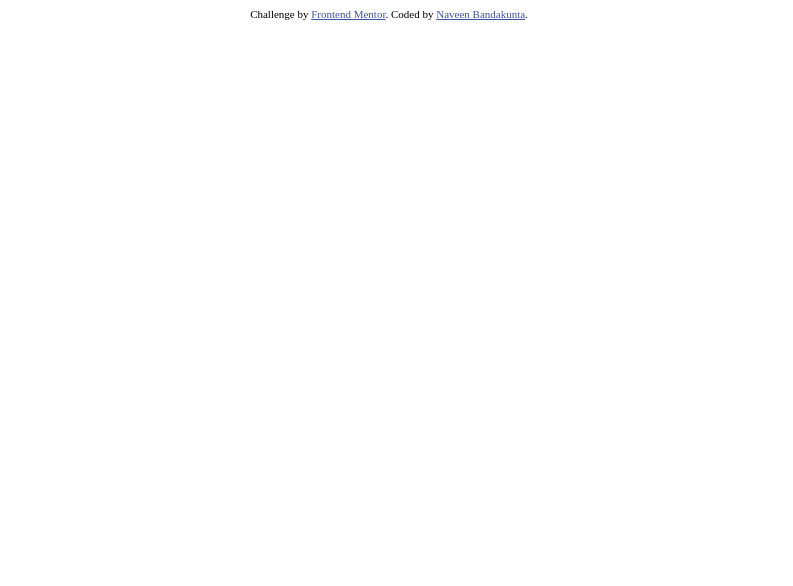
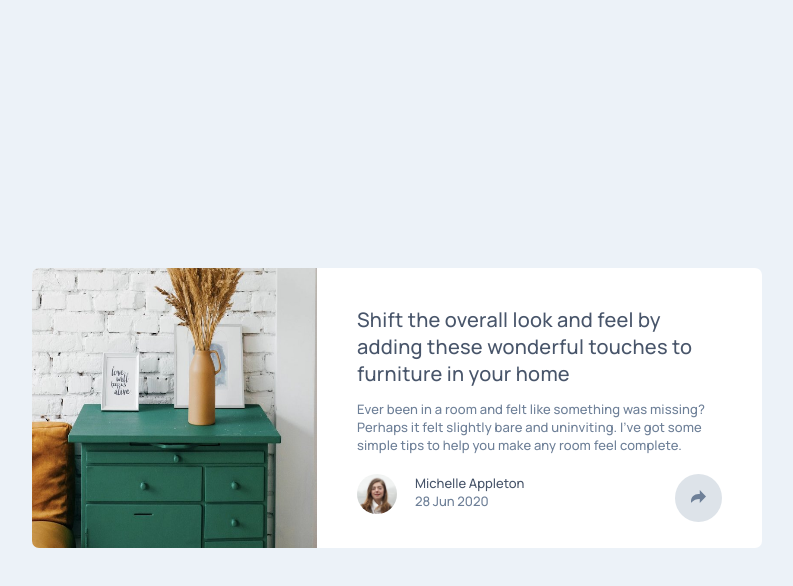
Before and after one commit to redbnav/Article-preview, a plain HTML site: page index.html in a window 1280 px wide. Shown: the whole page, without its empty margins (251-1044 px from the left). Drawn offline with Linux system fonts and the light colour scheme.

Commit message:
desktop view

```diff
--- /dev/null
+++ b/app/js/script.js
@@ -0,0 +1,5 @@
+const shareBtn = document.querySelector(".btn-share");
+
+shareBtn.addEventListener("click", () => {
+  console.log("clicked");
+});
--- /dev/null
+++ b/app/scss/_card.scss
@@ -0,0 +1,64 @@
+.card {
+  width: 45.625rem;
+  height: 17.5rem;
+  background-color: white;
+  border-radius: 7px;
+  display: flex;
+  .card-img > img {
+    width: 285px;
+    height: 280px;
+    border-radius: 7px 0 0 7px;
+  }
+  .archive-data {
+    padding: 2.375rem 2.5rem;
+    .title {
+      font-size: 20px;
+      font-weight: 500;
+      color: $veryDarkGrayishBlue;
+      letter-spacing: 0.25px;
+    }
+    .data {
+      color: $desaturatedDarkBlue;
+      letter-spacing: 0.12px;
+    }
+
+    .user-container {
+      display: flex;
+      justify-content: space-between;
+      margin-top: 20px;
+      .profile {
+        display: flex;
+        img {
+          height: 40px;
+          width: 40px;
+          border-radius: 50px;
+        }
+        .user-details {
+          margin-left: 18px;
+          .username {
+            color: $veryDarkGrayishBlue;
+          }
+          .date {
+            color: $desaturatedDarkBlue;
+          }
+        }
+      }
+
+      .share {
+        .btn {
+          border: none;
+          padding: 1rem;
+          border-radius: 100%;
+          background-color: #dde3e9;
+          -webkit-transition: all 0.2s;
+          transition: all 0.2s;
+          outline: none;
+          cursor: pointer;
+          z-index: 1;
+          -webkit-transition: all 0.1s;
+          transition: all 0.1s;
+        }
+      }
+    }
+  }
+}
--- /dev/null
+++ b/app/scss/_global.scss
@@ -0,0 +1,11 @@
+body {
+  font-size: $fontSize;
+  font-family: "Manrope", sans-serif;
+  background-color: $lightGrayishBlue;
+  display: flex;
+  justify-content: center;
+  align-items: center;
+  height: 100vh;
+  width: 100vw;
+  overflow: hidden;
+}
--- /dev/null
+++ b/app/scss/_variables.scss
@@ -0,0 +1,13 @@
+// colors
+$veryDarkGrayishBlue: hsl(217, 19%, 35%);
+$desaturatedDarkBlue: hsl(214, 17%, 51%);
+$GrayishBlue: hsl(212, 23%, 69%);
+$lightGrayishBlue: hsl(210, 46%, 95%);
+
+// screens
+
+$mobile: 375px;
+$desktop: 1440px;
+
+// fontsize
+$fontSize: 13px;
--- /dev/null
+++ b/app/scss/style.scss
@@ -0,0 +1,3 @@
+@import "variables";
+@import "global";
+@import "card";
--- a/index.html
+++ b/index.html
@@ -1,36 +1,88 @@
 <!DOCTYPE html>
 <html lang="en">
   <head>
-  <meta charset="UTF-8">
-  <meta name="viewport" content="width=device-width, initial-scale=1.0"> <!-- displays site properly based on user's device -->
+    <meta charset="UTF-8" />
+    <meta name="viewport" content="width=device-width, initial-scale=1.0" />
+    <!-- displays site properly based on user's device -->
 
-  <link rel="icon" type="image/png" sizes="32x32" href="./images/favicon-32x32.png">
+    <link rel="preconnect" href="https://fonts.gstatic.com" />
+    <link
+      href="https://fonts.googleapis.com/css2?family=Manrope:wght@500;700&display=swap"
+      rel="stylesheet"
+    />
+    <link
+      rel="icon"
+      type="image/png"
+      sizes="32x32"
+      href="./images/favicon-32x32.png"
+    />
+    <link rel="stylesheet" href="/app/scss/style.css" />
 
     <title>Frontend Mentor | Article preview component</title>
 
     <!-- Feel free to remove these styles or customise in your own stylesheet 👍 -->
     <style>
-    .attribution { font-size: 11px; text-align: center; }
-    .attribution a { color: hsl(228, 45%, 44%); }
+      .attribution {
+        font-size: 11px;
+        text-align: center;
+      }
+      .attribution a {
+        color: hsl(228, 45%, 44%);
+      }
     </style>
   </head>
   <body>
+    <div class="card">
+      <div class="card-img">
+        <img src="/images/drawers.jpg" alt="drawers" />
+      </div>
+      <div class="archive-data">
+        <div class="title">
+          Shift the overall look and feel by adding these wonderful touches to
+          furniture in your home
+        </div>
+        <p class="data">
+          Ever been in a room and felt like something was missing? Perhaps it
+          felt slightly bare and uninviting. I’ve got some simple tips to help
+          you make any room feel complete.
+        </p>
 
-  <!-- Shift the overall look and feel by adding these wonderful
-  touches to furniture in your home
+        <div class="user-container">
+          <div class="profile">
+            <img src="/images/avatar-michelle.jpg" alt="michelle" />
+            <div class="user-details">
+              <div class="username">Michelle Appleton</div>
+              <div class="date">28 Jun 2020</div>
+            </div>
+          </div>
+          <div class="share">
+            <button class="btn btn-share">
+              <svg xmlns="http://www.w3.org/2000/svg" width="15" height="13">
+                <path
+                  class="share"
+                  fill="#6E8098"
+                  d="M15 6.495L8.766.014V3.88H7.441C3.33 3.88 0 7.039 0 10.936v2.049l.589-.612C2.59 10.294 5.422 9.11 8.39 9.11h.375v3.867L15 6.495z"
+                />
+              </svg>
+            </button>
+          </div>
+        </div>
+      </div>
+    </div>
+    <!--
 
-  Ever been in a room and felt like something was missing? Perhaps
-  it felt slightly bare and uninviting. I’ve got some simple tips
-  to help you make any room feel complete.
 
-  Michelle Appleton
-  28 Jun 2020
+
+
+
 
   Share -->
-
-  <div class="attribution">
-    Challenge by <a href="https://www.frontendmentor.io?ref=challenge" target="_blank">Frontend Mentor</a>.
-    Coded by <a href="#">Naveen Bandakunta</a>.
-  </div>
+    <script src="/app//js/script.js"></script>
+    <!-- <div class="attribution">
+      Challenge by
+      <a href="https://www.frontendmentor.io?ref=challenge" target="_blank"
+        >Frontend Mentor</a
+      >. Coded by <a href="#">Naveen Bandakunta</a>.
+    </div> -->
   </body>
 </html>
```
Also changed, not shown: app/scss/style.css (added), 2 other files. Lines whose indentation alone changed are shown as unchanged.
